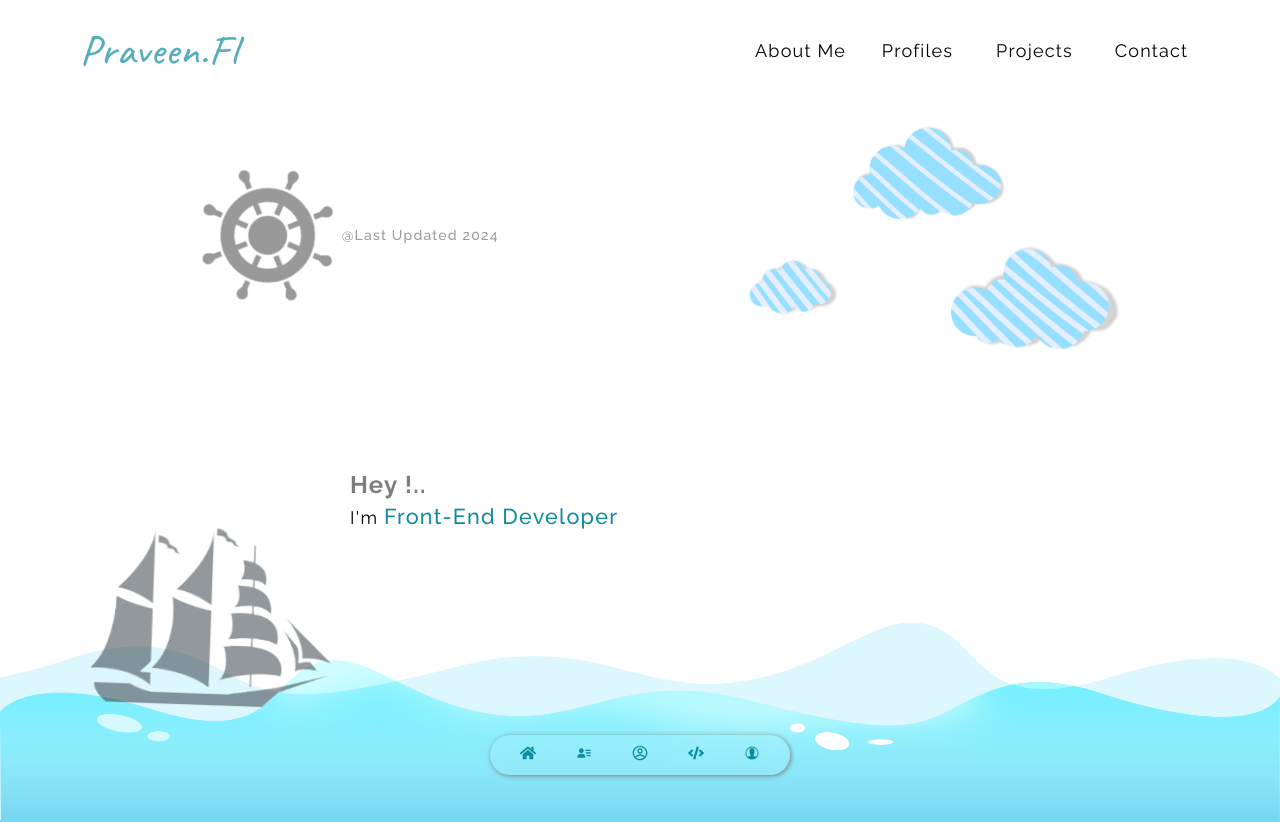
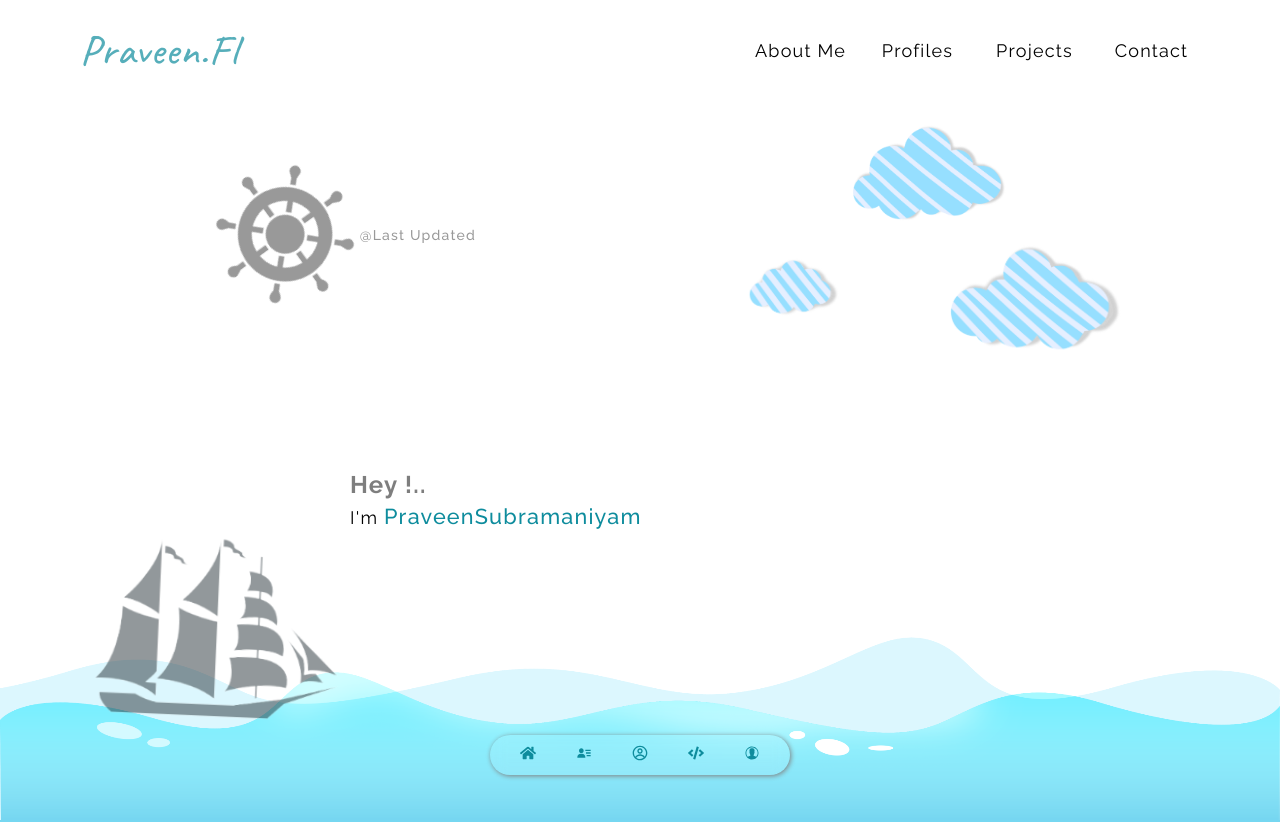
Before and after one commit to iampravinsubramaniyam/portfolio-react, a React (Create React App) app: page / in a window 1280 px wide. Shown: the top 822 px of the page. Built offline with nearby package versions, Linux system fonts and the light colour scheme.

Commit message:
loading page developed

```diff
--- a/src/App.js
+++ b/src/App.js
@@ -9,11 +9,10 @@ function App() {
 
   const [loading,setLoading] = useState(true);
 
-
   useEffect(()=>{
     setTimeout(()=>{
       setLoading(false)
-    },2000)
+    },4000)
   },[])
 
   return (
--- a/src/Home.js
+++ b/src/Home.js
@@ -7,13 +7,6 @@ import Profiles from './sections/Profiles'
 import Projects from './sections/Projects'
 import Footer from './sections/Footer'
 import Navigationbar from './components/Navigationbar'
-
-
-import sea from "./images/main/sea.png"
-import clouds from './images/main/clouds.png';
-import cloud from './images/main/cloud.png';
-import boat from './images/main/boat.png';
-import wheel from './images/main/wheel.png';
 
 
 
@@ -29,14 +22,7 @@ const Home = () => {
   return (
     <div className='home'>
           <Header/>
-          <Main
-            setMainInView = {setMainInView}
-            sea = {sea}
-            clouds = {clouds}
-            cloud = {cloud}
-            boat = {boat}
-            wheel = {wheel}
-          />
+          <Main setMainInView = {setMainInView}/>
           <About setAboutInView = {setAboutInView}/>
           <Profiles setProfilesInView = {setProfilesInView}/>
           <Projects setProjectsInView = {setProjectsInView}/>
--- a/src/components/Loading.js
+++ b/src/components/Loading.js
@@ -1,10 +1,15 @@
 import React from 'react'
 import "../styles/loading.css"
+import wheel from '../images/main/wheel.png';
+
 
 const Loading = () => {
   return (
     <div className='loading'>
-        <h1 style={{fontWeight: "500", color:"rgb(14, 140, 157)"}}>Loading...</h1>
+      <div style={{width:"100%",height: "100%", display: "flex", alignItems: "center", justifyContent: "center",  gap: "20px"}}>
+        <img className='wheel' style={{width: "70px"}} src={wheel} alt="wheel" />
+        <h1 style={{fontWeight: "400", color: "rgb(14, 140, 157)"}}>Loading...</h1>
+      </div>
     </div>
   )
 }
--- /dev/null
+++ b/src/components/WheelContainer.js
@@ -0,0 +1,15 @@
+import React from 'react'
+import wheel from '../images/main/wheel.png';
+
+
+
+const WheelContainer = ({main,content}) => {
+  return (
+    <div className="wheel-container" ref={main}>
+        <img className='wheel' src={wheel} alt="wheel" />
+        {content}
+    </div>
+  )
+}
+
+export default WheelContainer
--- a/src/sections/Main.js
+++ b/src/sections/Main.js
@@ -1,11 +1,16 @@
 import React, { useEffect, useRef } from 'react';
 import "../styles/main.css";
 import AutoType from '../components/AutoType';
+import { useInView } from 'framer-motion';
+
+import sea from "../images/main/sea.png"
+import clouds from '../images/main/clouds.png';
+import cloud from '../images/main/cloud.png';
+import boat from '../images/main/boat.png';
+import WheelContainer from '../components/WheelContainer';
 import LastUpdated from '../components/LastUpdated';
 
-import { useInView } from 'framer-motion';
-
-const Main = ({ setMainInView, sea, clouds, cloud, boat, wheel }) => {
+const Main = ({ setMainInView}) => {
   const main = useRef(null);
   const mainStatus = useInView(main);
 
@@ -13,17 +18,6 @@ const Main = ({ setMainInView, sea, clouds, cloud, boat, wheel }) => {
     setMainInView(mainStatus);
   }, [mainStatus, setMainInView]);
 
-  useEffect(()=>{
-
-    const seaImage = new Image();
-
-    seaImage.onload = ()=>{
-      console.log("complate")
-    }
-
-    seaImage.src = sea
-
-  },[sea,clouds,cloud,boat,wheel])
 
 
   return (
@@ -33,10 +27,7 @@ const Main = ({ setMainInView, sea, clouds, cloud, boat, wheel }) => {
         <div className="autospell">I'm <AutoType /></div>
       </div>
 
-      <div className="wheel-container" ref={main}>
-        <img className='wheel' src={wheel} alt="wheel" />
-        <LastUpdated />
-      </div>
+      <WheelContainer main = {main} content={<LastUpdated />}/>
 
       <div className="cloud-container">
         <div className="resume-container">
--- a/src/styles/about.css
+++ b/src/styles/about.css
@@ -67,8 +67,6 @@
     justify-content: center;
     z-index: 1;
 }
-
-
 
 
 .tech-box{
@@ -162,6 +160,7 @@
     z-index: 0;
     /* opacity: 0.6; */
 }
+
 .about-heading{
     letter-spacing: 2px;
     opacity: 0.6;
@@ -213,5 +212,4 @@
         padding: 20px;
         padding-right: 40px;
     }
-
 }
--- a/src/styles/profiles.css
+++ b/src/styles/profiles.css
@@ -203,4 +203,11 @@
     .achivement-wraper{
         margin-left: 0px;
     }
+
+    .profiles-heading{
+        top: 5%;
+        left: 30px;
+        font-size: 45px;
+        opacity: 0.7;
+    }
 }
```
